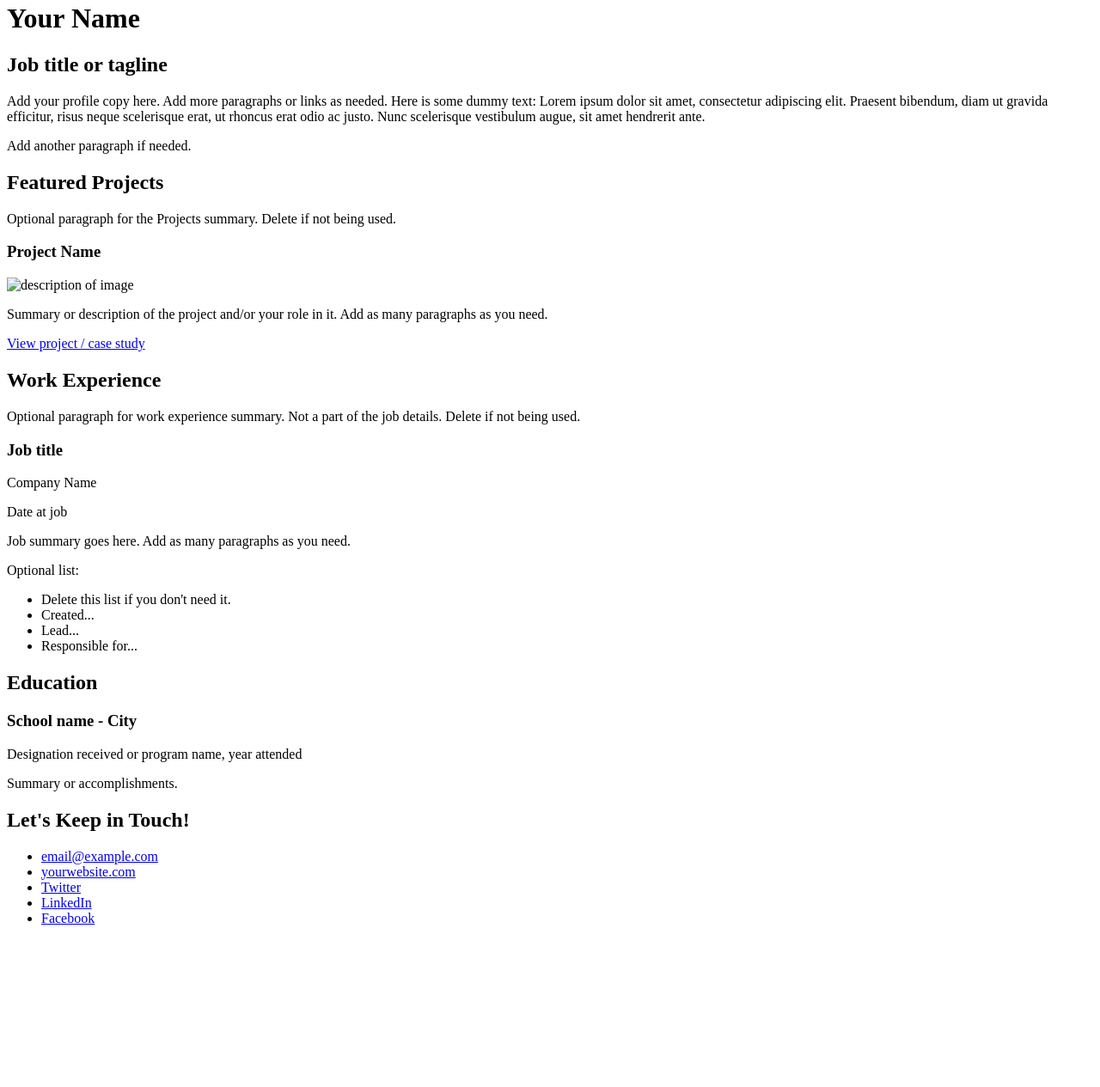
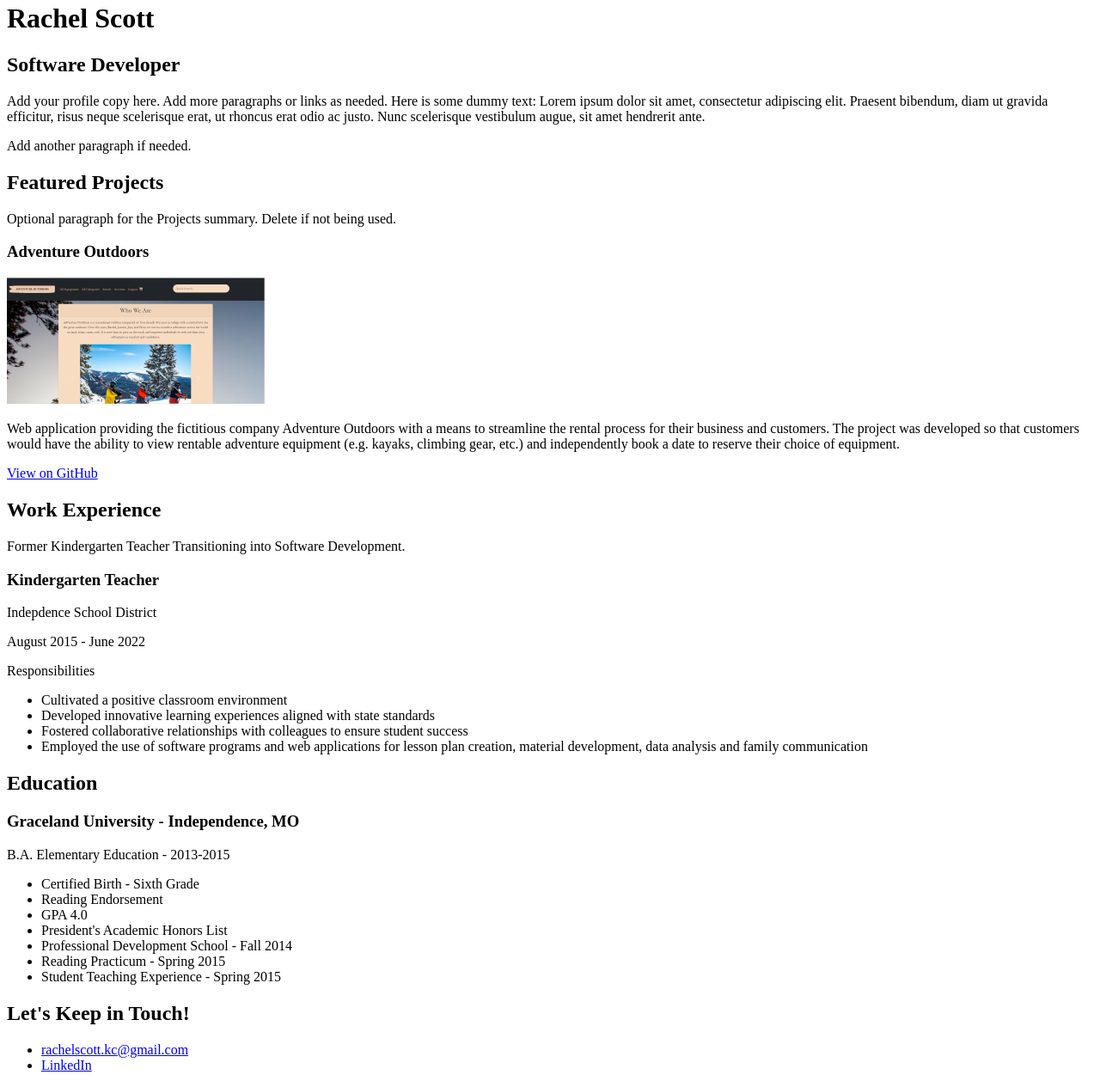
Before and after one commit to r-scott25/css-portfolio, a website: page index.html in a window 1280 px wide. Shown: the part 18-1283 px from the top of the page at 86% size. Before the commit the page ends 1112 px from the top, so only its background shows below. Drawn offline with Linux system fonts and the light colour scheme.

Commit message:
initial set up

```diff
--- /dev/null
+++ b/css/styles.css
@@ -0,0 +1,3 @@
+img {
+    width: 300px;
+}
--- a/index.html
+++ b/index.html
@@ -3,14 +3,15 @@
   <head>
     <meta charset="UTF-8">
     <meta name="viewport" content="width=device-width, initial-scale=1.0">
-    <title>Add a relevant page title</title>
+    <title>Rachel Scott: Software Developer</title>
+    <link rel="stylesheet" href="css/styles.css">
   </head>
   <body>
     <main>
       <!-- ***********************  ABOUT / PROFILE  *********************** -->
       <header>
-        <h1>Your Name</h1>
-        <h2>Job title or tagline</h2>
+        <h1>Rachel Scott</h1>
+        <h2>Software Developer</h2>
 
         <p>Add your profile copy here. Add more paragraphs or links as needed. Here is some dummy text: Lorem ipsum dolor sit amet, consectetur adipiscing elit. Praesent bibendum, diam ut gravida efficitur, risus neque scelerisque erat, ut rhoncus erat odio ac justo. Nunc scelerisque vestibulum augue, sit amet hendrerit ante.</p>
         <p>Add another paragraph if needed.</p>
@@ -23,10 +24,10 @@
 
         <!-- Copy the whole <section> block to add more projects. -->
         <section>
-          <h3>Project Name</h3>
-          <img src="project-thumbnail.png" alt="description of image">
-          <p>Summary or description of the project and/or your role in it. Add as many paragraphs as you need.</p>
-          <a href="#" target="_blank">View project / case study</a>
+          <h3>Adventure Outdoors</h3>
+          <img src="/images/AOHomeResize.png" alt="Adventure Outdoors Home Page">
+          <p>Web application providing the fictitious company Adventure Outdoors with a means to streamline the rental process for their business and customers. The project was developed so that customers would have the ability to view rentable adventure equipment (e.g. kayaks, climbing gear, etc.) and independently book a date to reserve their choice of equipment.</p>
+          <a href="https://github.com/r-scott25/AdventureOutdoors" target="_blank">View on GitHub</a>
         </section>
         <!-- End of Project block. -->
       </section>
@@ -34,20 +35,20 @@
       <!-- ***********************  WORK EXPERIENCE  *********************** -->
       <section>
         <h2>Work Experience</h2>
-        <p>Optional paragraph for work experience summary. Not a part of the job details. Delete if not being used.</p>
+        <p>Former Kindergarten Teacher Transitioning into Software Development.</p>
 
         <!-- Copy this whole <section> block to add more jobs. -->
         <section>
-          <h3>Job title</h3>
-          <p>Company Name</p>
-          <p>Date at job</p>
-          <p>Job summary goes here. Add as many paragraphs as you need.</p>
-          <p>Optional list:</p>
+          <h3>Kindergarten Teacher</h3>
+          <p>Indepdence School District</p>
+          <p>August 2015 - June 2022</p>
+
+          <p>Responsibilities</p>
           <ul>
-            <li>Delete this list if you don't need it.</li>
-            <li>Created...</li>
-            <li>Lead...</li>
-            <li>Responsible for...</li>
+            <li>Cultivated a positive classroom environment</li>
+            <li>Developed innovative learning experiences aligned with state standards</li>
+            <li>Fostered collaborative relationships with colleagues to ensure student success</li>
+            <li>Employed the use of software programs and web applications for lesson plan creation, material development, data analysis and family communication</li>
           </ul>
         </section>
         <!-- End of Job block. -->
@@ -59,9 +60,18 @@
 
         <!-- Copy this whole <section> block to add more schools. -->
         <section>
-          <h3>School name - City</h3>
-          <p>Designation received or program name, year attended</p>
-          <p>Summary or accomplishments.</p>
+          <h3>Graceland University - Independence, MO</h3>
+          <p>B.A. Elementary Education - 2013-2015</p>
+          <!-- <p>Summary or accomplishments.</p> -->
+          <ul>
+            <li>Certified Birth - Sixth Grade</li>
+            <li>Reading Endorsement</li>
+            <li>GPA 4.0</li>
+            <li>President's Academic Honors List</li>
+            <li>Professional Development School - Fall 2014</li>
+            <li>Reading Practicum - Spring 2015</li>
+            <li>Student Teaching Experience - Spring 2015</li>
+          </ul>
         </section>
         <!-- End of School block. -->
       </section>
@@ -72,11 +82,9 @@
 
         <!-- Social media and contact links. Add or remove any networks. -->
         <ul>
-          <li><a href="mailto:email@example.com">email@example.com</a></li>
-          <li><a href="http://yourwebsite.com" target="_blank">yourwebsite.com</a></li>
-          <li><a href="#" target="_blank">Twitter</a></li>
-          <li><a href="#" target="_blank">LinkedIn</a></li>
-          <li><a href="#" target="_blank">Facebook</a></li>
+          <li><a href="mailto:rachelscott.kc@gmail.com">rachelscott.kc@gmail.com</a></li>
+          <!-- <li><a href="http://yourwebsite.com" target="_blank">yourwebsite.com</a></li> -->
+          <li><a href="https://www.linkedin.com/in/rachelscottkc/" target="_blank">LinkedIn</a></li>
         </ul>
       </footer>
     </main>
```
Also changed, not shown: images/AOHome.png (added), images/AOHomeResize.png (added), images/annie-spratt-unsplash.jpg (renamed from images/placeholder images/annie-spratt-unsplash.jpg), images/joanna-kosinska-unsplash.jpg (renamed from images/placeholder images/joanna-kosinska-unsplash.jpg), images/sharon-mccutcheon-unsplash.jpg (renamed from images/placeholder images/sharon-mccutcheon-unsplash.jpg), images/thumbnail-1.jpg (renamed from images/placeholder images/thumbnail-1.jpg), images/thumbnail-2.jpg (renamed from images/placeholder images/thumbnail-2.jpg), images/thumbnail-3.jpg (renamed from images/placeholder images/thumbnail-3.jpg).
